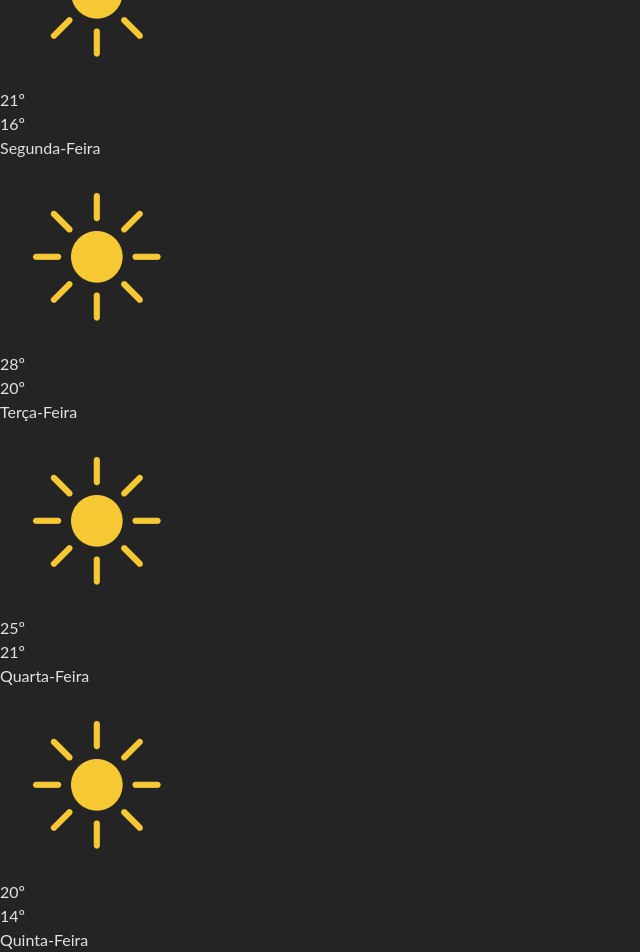
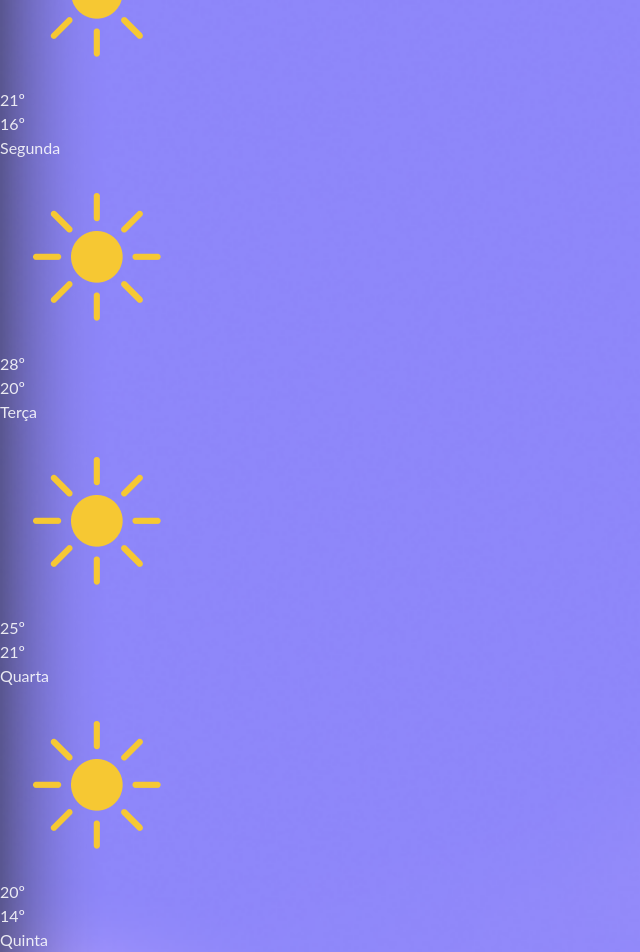
Before and after one commit to RebelAstronomer/BoraCodar-Pagina-Clima, a React (Vite) app: page / in a window 1280 px wide. Shown: the part 920-1872 px from the top of the page, without its empty margins (0-640 px from the left). Built offline with nearby package versions, Linux system fonts and the light colour scheme.

Commit message:
add grid container

```diff
--- a/src/components/WeekWeather.jsx
+++ b/src/components/WeekWeather.jsx
@@ -15,7 +15,7 @@ export default function WeekWeather() {
             </div>
         </div>
         <div className="day">
-            <p className="day-name">Segunda-Feira</p>
+            <p className="day-name">Segunda</p>
             <div className="img-day">
                 <img src={Sun} alt="weather"/>
             </div>
@@ -25,7 +25,7 @@ export default function WeekWeather() {
             </div>
         </div>
         <div className="day">
-            <p className="day-name">Terça-Feira</p>
+            <p className="day-name">Terça</p>
             <div className="img-day">
                 <img src={Sun} alt="weather"/>
             </div>
@@ -35,7 +35,7 @@ export default function WeekWeather() {
             </div>
         </div>
         <div className="day">
-            <p className="day-name">Quarta-Feira</p>
+            <p className="day-name">Quarta</p>
             <div className="img-day">
                 <img src={Sun} alt="weather"/>
             </div>
@@ -45,7 +45,7 @@ export default function WeekWeather() {
             </div>
         </div>
         <div className="day">
-            <p className="day-name">Quinta-Feira</p>
+            <p className="day-name">Quinta</p>
             <div className="img-day">
                 <img src={Sun} alt="weather"/>
             </div>
--- a/src/components/airQuality.css
+++ b/src/components/airQuality.css
@@ -4,27 +4,52 @@
 
 @layer components{
     .air-quality{
-        @apply p-4 bg-[var(--bg-purple)] max-w-[277px] rounded-[0.625rem];
+        @apply
+        p-4
+        bg-[var(--bg-purple)]
+        w-[277px]
+        h-[244px]
+        rounded-[0.625rem]
+        mb-6
     }
     .quality-title{
-        @apply text-sm font-bold text-center;
+        @apply
+        text-sm
+        font-bold
+        text-center
      }
     .result{
-        @apply text-center py-8;
+        @apply
+        text-center
+        py-8
     }
     .result-text{
-        @apply text-[var(--text-green)] text-lg font-bold;
+        @apply
+        text-[var(--text-green)]
+        text-lg
+        font-bold
     }
     .result-number{
-        @apply text-4xl font-bold;
+        @apply
+        text-4xl
+        font-bold
     }
     .quality-standards{
-        @apply flex w-full gap-4 justify-center items-center;
+        @apply
+        flex
+        w-full
+        gap-4
+        justify-center
+        items-center
     }
     .air-numbers{
-        @apply text-sm font-bold text-[var(--text-green)];
+        @apply
+        text-sm
+        font-bold
+        text-[var(--text-green)]
     }
     .air-subtitles{
-        @apply text-xs;
+        @apply
+        text-xs
     }
 }
--- a/src/components/currentWeather.css
+++ b/src/components/currentWeather.css
@@ -5,12 +5,14 @@
 @layer components {
     .mainStatus {
         @apply
+        col-span-2
+        row-span-2
         flex
         flex-col
         justify-center
 
         relative
-        w-[30rem]
+        max-w-[30rem]
         h-[30rem]
         bg-[url('../assets/background-main.png')]
         bg-no-repeat
@@ -101,6 +103,7 @@
         flex
         gap-2
         m-3
+        items-end
     }
             .statistcs div {
                 @apply
--- a/src/components/weekWeather.css
+++ b/src/components/weekWeather.css
@@ -5,12 +5,14 @@
 @layer components{
     .WeekWeather{
         @apply
+        col-span-2
         flex
         gap-3
         p-10
-        max-w-[578px]
+        w-[578px]
+        h-[212px]
         bg-[--bg-purple]
-        rounded-[0.625rem];
+        rounded-[0.625rem]
     }
     .day{
         @apply
@@ -20,26 +22,26 @@
         items-center
         gap-4
         w-[90px]
-        ;
     }
     .day-name{
         @apply
         text-[--text-white]
         text-sm
-        font-bold;
+        font-bold
     }
     .img-day{
         @apply
-        w-16;
+        w-16
     }
     .day-temperature{
         @apply
         flex
         justify-center
         gap-2
-        font-bold;
+        font-bold
     }
     .temperature-max{
-        @apply text-[--text-white];
+        @apply
+        text-[--text-white]
     }
 }
--- a/src/index.css
+++ b/src/index.css
@@ -9,6 +9,7 @@
     font-family: 'Lato', sans-serif;
     line-height: 1.5;
     font-weight: 400;
+    overflow-y: hidden;;
 
     color-scheme: light dark;
     color: rgba(255, 255, 255, 0.87);
@@ -27,20 +28,19 @@
   }
   main {
     @apply
-    w-screen
-    h-screen
+    h-full
     box-border
     bg-[url('./assets/Background.png')]
     bg-no-repeat
     bg-cover
   }
 
-  /* ESTA FLEX, MAS VAI SER GRID DEPOIS!!! */
   .containerMain {
     @apply
-    h-full
-    flex
-    justify-center
-    items-center
+    grid
+    grid-cols-4
+    grid-rows-2
+    py-[9rem]
+    px-[8.625rem]
   }
 }
```
